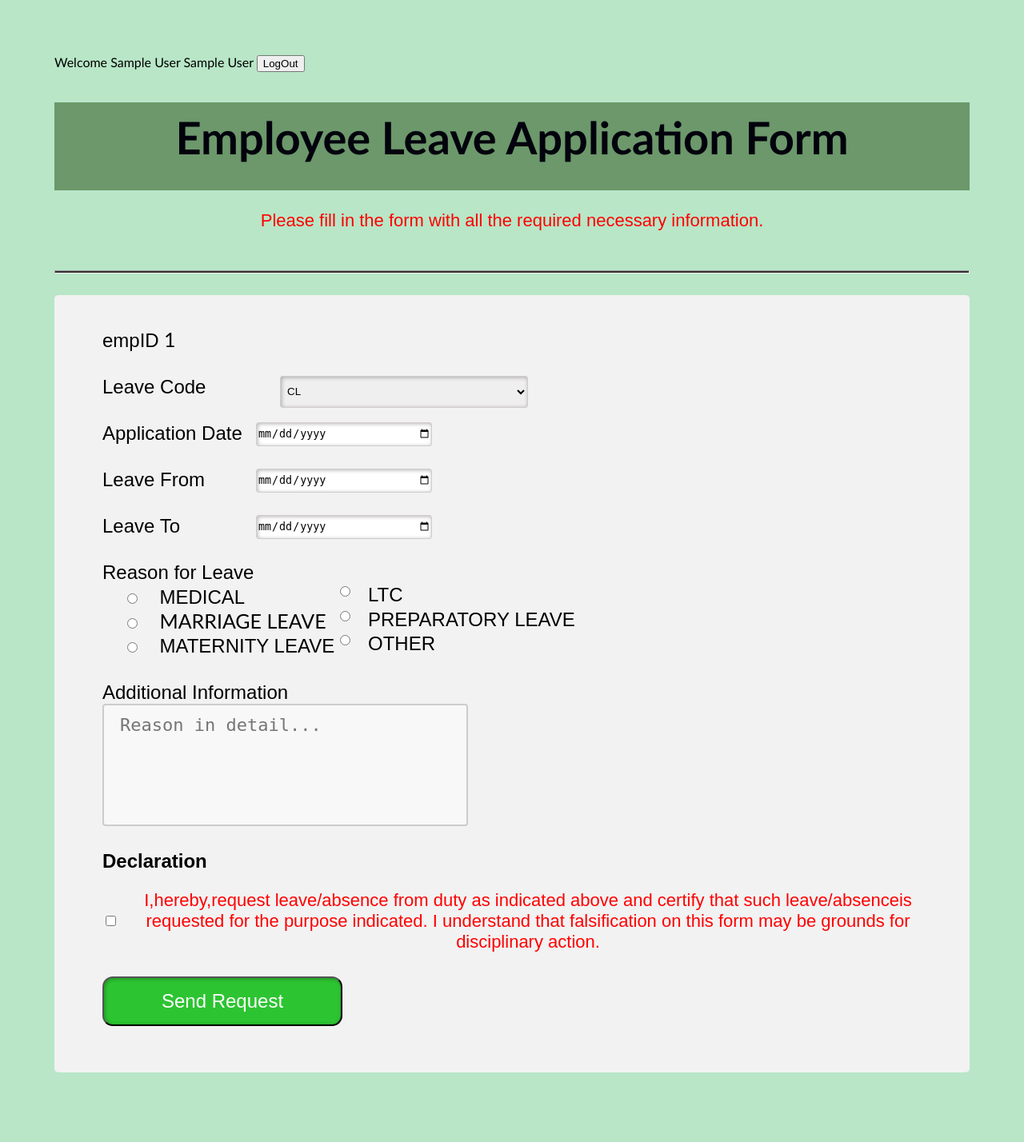
After one commit to nishantkumarsinha27/LeaveManagement-SAIL, a PHP site: page /leaveapply.php in a window 1280 px wide. The commit adds this page. Shown: the whole page at 80% size. Run offline with PHP 8.4, Linux system fonts and the light colour scheme; the visitor is signed in with stand-in values (Sample User, id 1).

Commit message:
3rd commit

```diff
--- a/adminLogin.html
+++ b/adminLogin.html
@@ -22,7 +22,7 @@
             <!-- Codrops top bar -->
             <hr>
             <div class="accounttype">
-                <button type="button" onclick="window.location.href='index.html'">EMPLYOEE</button>
+                <button type="button" onclick="window.location.href='index.php'">EMPLYOEE</button>
                 <button type="button" onclick="alert('You are already on Admin Login Page.')">ADMIN</button>
             </div>
           <hr>
@@ -33,7 +33,7 @@
                     <a class="hiddenanchor" id="tologin"></a>
                     <div id="wrapper">
                         <div id="login" class="animate form">
-                            <form  action="adminLogin.php" autocomplete="on" method="post">
+                            <form  action="Connection_adminLogin.php" autocomplete="on" method="post">
                                 <h1>Log in</h1>
                                 <p>
                                     <label for="adminId" class="uname" data-icon="u" >Admin Id </label>
@@ -53,7 +53,7 @@
                         </div>
 
                         <div id="register" class="animate form">
-                            <form  action="register.php" autocomplete="on" method="post">
+                            <form  action="Connection_register.php" autocomplete="on" method="post">
                                 <h1> Sign up </h1>
                                 <p>
                                     <label for="empId" class="uname" data-icon="u">Employee Id </label>
--- a/index.html
+++ b/index.php
@@ -1,3 +1,7 @@
+<?php
+session_start();
+?>
+
 <!DOCTYPE html>
 <!--[if lt IE 7 ]> <html lang="en" class="no-js ie6 lt8"> <![endif]-->
 <!--[if IE 7 ]>    <html lang="en" class="no-js ie7 lt8"> <![endif]-->
@@ -33,7 +37,7 @@
                     <a class="hiddenanchor" id="tologin"></a>
                     <div id="wrapper">
                         <div id="login" class="animate form">
-                            <form  action="empLogin.php" autocomplete="on" method="post">
+                            <form  action="Connection_empLogin.php" autocomplete="on" method="post">
                                 <h1>Log in</h1>
                                 <p>
                                     <label for="empId" class="uname" data-icon="u" > Your Employee Id </label>
--- /dev/null
+++ b/leaveapply.php
@@ -0,0 +1,264 @@
+<?php
+session_start();
+if (!isset($_SESSION['emp_firstName'])) {
+    header("Location: index.php");
+}
+echo "Welcome ".$_SESSION['emp_firstName']." ".$_SESSION['emp_lastName'];
+?>
+
+<!DOCTYPE html>
+<html>
+    <head>
+        <meta charset="UTF=8">
+        <title>FORM</title>
+        <meta name="keywords" content="HTML,CSS">
+        <meta name="viewport" conent="width=device-width, initial-scale=1.0">
+
+        <style>
+            body {
+                background-color: rgb(184, 230, 199);
+                padding: 60px;
+                font-family: "Trebuchet MS", Arial, Helvetica, sans-serif;
+            }
+
+            /*div {
+                border-radius: 5px;
+                background-color: #f2f2f2;
+                padding: 20px;
+                margin: 100px auto 0px auto;
+            }*/
+
+            hr{
+                min-height: 2px;
+                background: #332f2f;
+            }
+            div.register{
+                border-radius: 5px;
+                background-color: #f2f2f2;
+                padding-top: 10px;
+                padding-bottom: 20px;
+                font-size: 25px;
+            }
+
+            h2{
+                text-align: center;
+                padding: 22px;
+                font-family: sans-serif;
+                margin: 0;
+            }
+
+            form#register{
+                margin: 30px 40px 0px 60px;
+            }
+
+            label{
+                font-family: sans-serif;
+                font-size: 24px;
+
+            }
+            select{
+                width: 310px;
+                height: 40px;
+                position: absolute;
+                left: 350px;
+                border: 1px solid rgb(211, 203, 203);
+                border-radius: 3px;
+                padding: 4px;
+                box-shadow: inset 1px 1px 5px rgba(0,0,0,0.3);
+            }
+            option{
+                font-family: sans-serif;
+                font-size: 24px;
+                padding: 4px;
+            }
+
+            input#leaveCode{
+                width: 300px;
+                height: 30px;
+                position: absolute;
+                left: 350px;
+                border: 1px solid rgb(211, 203, 203);
+                border-radius: 3px;
+                padding: 4px;
+                box-shadow: inset 1px 1px 5px rgba(0,0,0,0.3);
+            }
+
+            div.register1{
+                border-radius: 5px;
+                background-color: #f2f2f2;
+                padding-top: 10px;
+                padding-bottom: 10px;
+                font-size: 25px;
+            }
+
+            form#register1{
+               margin: 30px 40px 0px 60px;
+           }
+
+           span#reason1,span#reason3,span#reason5{
+               height: 15px;
+               padding: 12px;
+           }
+
+           input#reason2,input#reason4,input#reason6{
+                position: absolute;
+                left: 420px;
+           }
+
+           span#reason2,span#reason4,span#reason6{
+                position: absolute;
+                left: 460px;
+                height: 12px;
+           }
+
+           input#date{
+                position: absolute;
+                left: 320px;
+                width: 220px;
+                height: 30px;
+                border: 1px solid rgb(211, 203, 203);
+                border-radius: 3px;
+                box-shadow: inset 1px 1px 5px rgba(0,0,0,0.3);
+           }
+
+            input#submit {
+                background-color: #2dc432;
+                font-family: sans-serif;
+                font-size: 24px;
+
+                font-weight: 500;
+                width: 300px;
+                color: white;
+                padding: 15px 20px;
+                margin: 8px 0;
+                border-radius: 13px;
+                cursor: pointer;
+                box-shadow: inset 1px 1px 5px rgba(0,0,0,0.3);
+
+                /*position: absolute;
+                left: 340px;*/
+            }
+
+            input#submit:hover {
+                background-color: #339e38;
+            }
+
+            label,span,h2{
+                text-shadow: inset 1px 1px 5px rgba(0,0,0,0.3);
+
+            }
+
+            h1{
+                color: rgb(2, 2, 13);
+                height: 150px;
+                text-align: center;
+                height: 100px;
+                font-size: 56px;
+                font-weight: 50px;
+                padding-top: 10px;
+                margin-bottom: 25px;
+                background-color:rgb(108, 152, 107);
+            }
+            p{
+                color: red;
+                text-align: center;
+                font-size: 22px;
+                font-family: sans-serif;
+
+            }
+
+            textarea {
+                padding: 12px 20px;
+                box-sizing: border-box;
+                border: 2px solid #ccc;
+                border-radius: 4px;
+                background-color: #f8f8f8;
+                font-size: 22px;
+                resize: none;
+            }
+            .Text{
+                display:flex;
+                align-items: center;
+            }
+
+        </style>
+
+    </head>
+    <body >
+        <a href="logout.php"> <input type="submit" name="" value="LogOut"> </a>
+        <h1>Employee Leave Application Form</h1>
+        <p>Please fill in the form with all the required necessary information.</p>
+        <br><hr><br>
+
+        <div class="register">
+        <form id="register" action="Connection_leaveApply.php" autocomplete="on" method="post">
+
+            <label>empID</label>
+            <?php echo $_SESSION['emp_ID']; ?>
+            <br><br>
+
+            <label>Leave Code</label>
+            <select id="leaveCode" name="leaveCode">
+                <option value="CL">CL</option>
+                <option value="EL">EL</option>
+                <option value="HPL">HPL</option>
+                <option value="RH">RH</option>
+            </select>
+            <br><br>
+
+            <label class="Date">Application Date</label>
+            <input type="date" placeholder="dd-mm-yyyy" id="date">
+            <br><br>
+
+            <label class="Date">Leave From</label>
+            <input type="date" name="leaveFrom" placeholder="dd-mm-yyyy" id="date">
+            <br><br>
+
+            <label class="Date">Leave To</label>
+            <input type="date" name="leaveTo" placeholder="dd-mm-yyyy" id="date" >
+            <br><br>
+
+            <label>Reason for Leave</label>
+            <br>&nbsp;&nbsp;&nbsp;
+
+            <input type="radio" id="reason1" name="leaveReason">&nbsp;
+            <label for="reason1"><span id="reason1">MEDICAL</span></label>
+
+            <input type="radio" id="reason2" name="leaveReason">&nbsp;
+            <label for="reason2"><span id="reason2">LTC</span></label><br>&nbsp;&nbsp;&nbsp;
+
+            <input type="radio" id="reason3" name="leaveReason">&nbsp;
+            <label for="reason3"></label><span id="reason3">MARRIAGE LEAVE</span></label>
+
+            <input type="radio" id="reason4" name="leaveReason" >&nbsp;
+            <label for="reason4"><span id="reason4">PREPARATORY LEAVE </span></label><br>&nbsp;&nbsp;&nbsp;
+
+            <input type="radio" id="reason5" name="leaveReason">&nbsp;
+            <label for="reason5"><span id="reason5">MATERNITY LEAVE</span></label>
+
+            <input type="radio" id="reason6" name="leaveReason" value="Other">
+            <label for="reason6"><span id="reason6">OTHER</span></label><br><br>
+
+
+            <label>Additional Information</label>
+            <br>
+            <textarea cols="30" rows="5" placeholder="Reason in detail..." type="text" name="message"></textarea>
+            <br><br>
+            <label for="declare"><b>Declaration</b></label>
+      <div class="Text">
+      <input type="checkbox" id="declare" name="declare" value="declare" required/>
+      <p>
+        I,hereby,request leave/absence from duty as indicated above and certify
+        that such leave/absenceis requested for the purpose indicated. I
+        understand that falsification on this form may be grounds for
+        disciplinary action.
+      </p>
+      </div>
+
+            <input type="submit" name="Submit" id="submit" value="Send Request">
+           <br><br>
+        </form>
+    </div><br>
+
+    </body>
+</html>
```
Also changed, not shown: Connection_empLogin.php (added, +31 -0 lines), Connection_leaveApply.php (added, +25 -0 lines), empLogin.php (deleted, +0 -25 lines), logout.php (added, +7 -0 lines), Connection_adminLogin.php (renamed from adminLogin.php), Connection_register.php (renamed from register.php).
